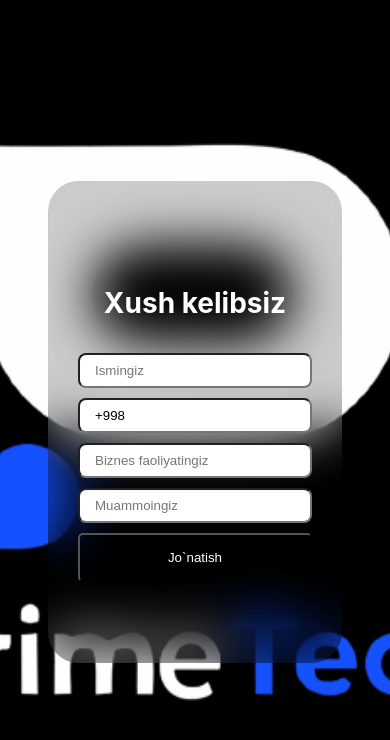
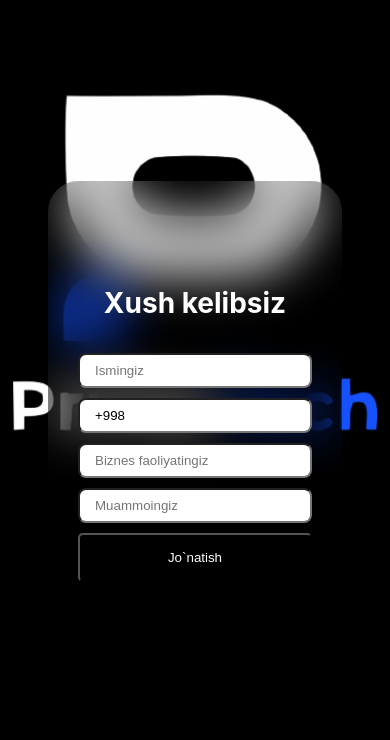
Before and after one commit to Jamshid937/Form, a React (Create React App) app: page / in a window 390 px wide. Shown: the top 740 px of the page. Built offline with nearby package versions, Linux system fonts and the light colour scheme.

Commit message:
add new style

```diff
--- a/src/Components/Form/form.module.css
+++ b/src/Components/Form/form.module.css
@@ -26,7 +26,7 @@ padding: 30px;
     margin: 0 auto;
     background-image: url('../../imgs/logo.png') ;
     background-repeat: no-repeat;
-    background-size: cover;
+    background-size: 750px;
     }
     body{
     background-color: rgb(0, 0, 0);
@@ -51,3 +51,11 @@ text-align: center;
 color: #fff;
 font-size: 28px;
 }
+
+@media screen and (max-width:558px) {
+    .form{
+        background-size: 514px;
+
+        background-position-y: 7px;
+    }
+}
```
